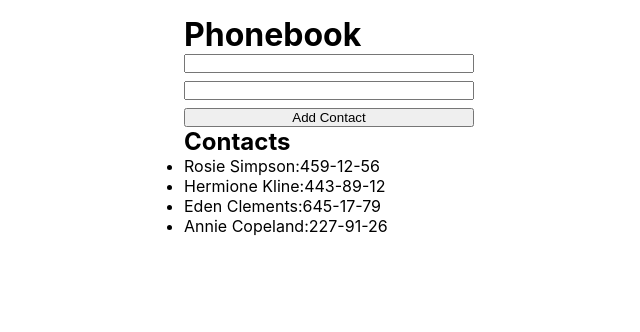
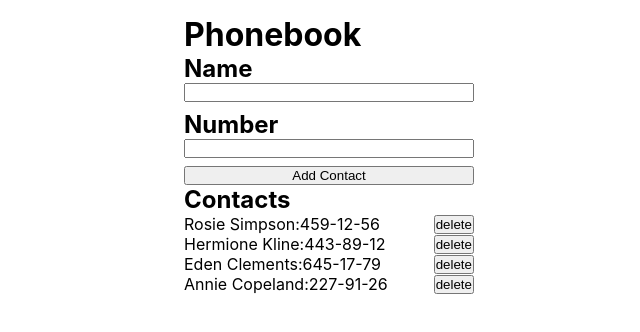
Before and after one commit to yevhenpodoliaka/goit-react-hw-02-phonebook, a React (Create React App) app: page / in a window 1280 px wide. Shown: the top 332 px of the page, without its empty margins (311-951 px from the left). Built offline with nearby package versions, Linux system fonts and the light colour scheme.

Commit message:
add methods

```diff
--- a/src/components/App.jsx
+++ b/src/components/App.jsx
@@ -1,34 +1,48 @@
-import React, { Component } from "react";
-import ContactForm from './ContactForm/ContactForm'
-import Contactlist from './ContactList/ContactList'
+import React, { Component } from 'react';
+import ContactForm from './ContactForm/ContactForm';
+import Contactlist from './ContactList/ContactList';
 class App extends Component {
   state = {
     contacts: [
-    {id: 'id-1', name: 'Rosie Simpson', number: '459-12-56'},
-    {id: 'id-2', name: 'Hermione Kline', number: '443-89-12'},
-    {id: 'id-3', name: 'Eden Clements', number: '645-17-79'},
-    {id: 'id-4', name: 'Annie Copeland', number: '227-91-26'},
+      { id: 'id-1', name: 'Rosie Simpson', number: '459-12-56' },
+      { id: 'id-2', name: 'Hermione Kline', number: '443-89-12' },
+      { id: 'id-3', name: 'Eden Clements', number: '645-17-79' },
+      { id: 'id-4', name: 'Annie Copeland', number: '227-91-26' },
     ],
     filter: '',
     name: '',
-  number: ''
-}
+    number: '',
+  };
+  addContact = contact => {
+    const newContact = {
+      id: contact.number,
+      ...contact,
+    };
+    this.setState(({ contacts }) => ({
+      contacts: [...contacts, newContact],
+    }));
+  };
 
-  handlerFormSubmit = e => {
-    e.preventdefault();
-    console.log(e);
-  }
+  deleteContact = contactId => {
+    console.log(contactId);
+    this.setState(({contacts}) => ({
+      contacts: contacts.filter(contact => contact.id !== contactId),
+    }));
+  };
+
   render() {
     return (
       <div>
         <h1>Phonebook</h1>
-          <ContactForm handler={this.handlerFormSubmit} />
+        <ContactForm onSubmit={this.addContact} />
         <h2>Contacts</h2>
-          <Contactlist contacts={this.state.contacts}/>
+        <Contactlist
+          contacts={this.state.contacts}
+          onDeleteContact={this.deleteContact}
+        />
       </div>
     );
   }
+}
 
-};
-
-export default App
+export default App;
--- a/src/components/ContactForm/ContactForm.jsx
+++ b/src/components/ContactForm/ContactForm.jsx
@@ -7,14 +7,24 @@ class ContactForm extends Component {
   };
 
   handleChange = e => {
-        const { name, value } = e.currentTarget
+    const { name, value } = e.currentTarget;
     console.log(name);
-        this.setState({ [name] : value})
-    }
+    this.setState({ [name]: value });
+  };
+
+  handleSubmit = e => {
+    e.preventDefault();
+
+    this.props.onSubmit(this.state);
+    this.setState({ name: '', number: '' });
+  };
   render() {
     return (
-      <form onSubmit={this.props.handler}>
+      <form onSubmit={this.handleSubmit}>
+        <label>
+          Name
           <input
+            value={this.state.name}
             type="text"
             name="name"
             pattern="^[a-zA-Zа-яА-Я]+(([' -][a-zA-Zа-яА-Я ])?[a-zA-Zа-яА-Я]*)*$"
@@ -22,7 +32,11 @@ class ContactForm extends Component {
             required
             onChange={this.handleChange}
           />
+        </label>
+        <label>
+          Number
           <input
+            value={this.state.number}
             type="tel"
             name="number"
             pattern="\+?\d{1,4}?[-.\s]?\(?\d{1,3}?\)?[-.\s]?\d{1,4}[-.\s]?\d{1,4}[-.\s]?\d{1,9}"
@@ -30,6 +44,8 @@ class ContactForm extends Component {
             required
             onChange={this.handleChange}
           />
+        </label>
+
         <button className={s.button} type="submit">
           Add Contact
         </button>
--- a/src/components/ContactForm/ContactForm.module.css
+++ b/src/components/ContactForm/ContactForm.module.css
@@ -2,6 +2,10 @@ form{
     display: flex;
     flex-direction: column;
 }
-form input{
+form label{
+    display: flex;
+    flex-direction: column;
     margin-bottom: 8px;
+    font-size: 24px;
+    font-weight: bold;
 }
--- a/src/components/ContactList/ContactList.jsx
+++ b/src/components/ContactList/ContactList.jsx
@@ -1,7 +1,10 @@
-const Contactlist = ({ contacts }) => {
+import './ContactList.module.css'
+
+const Contactlist = ({ contacts, onDeleteContact }) => {
     return (
-        <ul>{contacts.map(({ id, name, number }) => (<li key={id}>
-            <p>{name}:{ number}</p>
+        <ul>{contacts.map(({ id, name, number }) => (<li key={id} >
+            <p>{name}:{number}</p>
+            <button type="button" onClick={(()=>onDeleteContact(id))}>delete</button>
        </li>))}</ul>
 
     )
--- a/src/components/ContactList/ContactList.module.css
+++ b/src/components/ContactList/ContactList.module.css
@@ -0,0 +1,5 @@
+li{
+    display: flex;
+    align-items: center;
+    justify-content: space-between;
+}
--- a/src/index.css
+++ b/src/index.css
@@ -18,7 +18,9 @@ code {
   font-family: source-code-pro, Menlo, Monaco, Consolas, 'Courier New',
     monospace;
 }
-
+ul{
+  list-style: none;
+}
 #root{
   max-width: 320px;
   padding: 15px;
```
Lines whose indentation alone changed are shown as unchanged.
